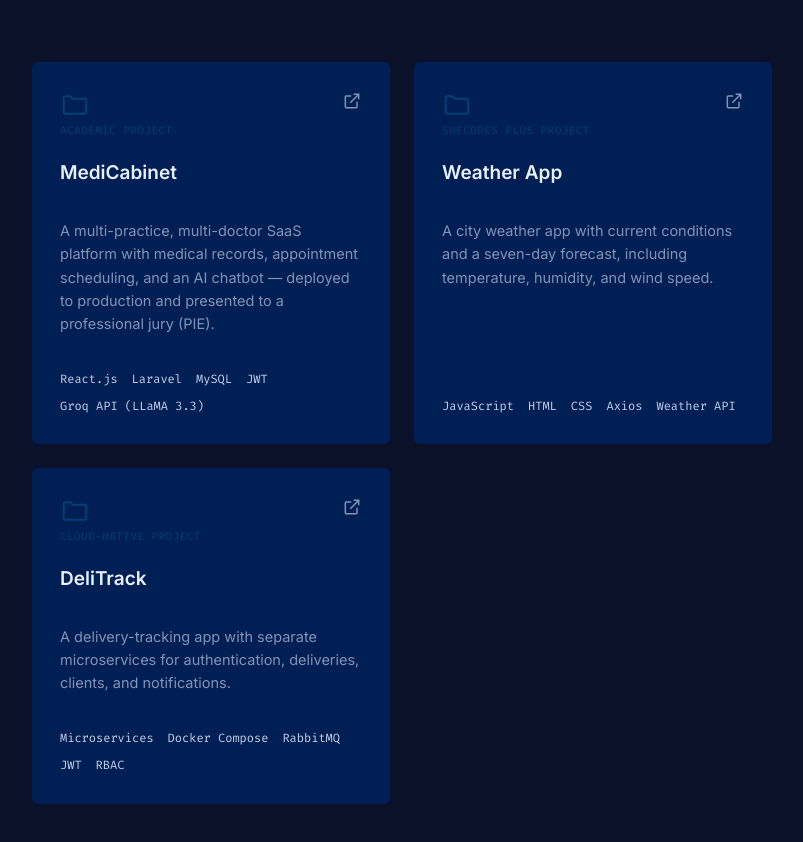
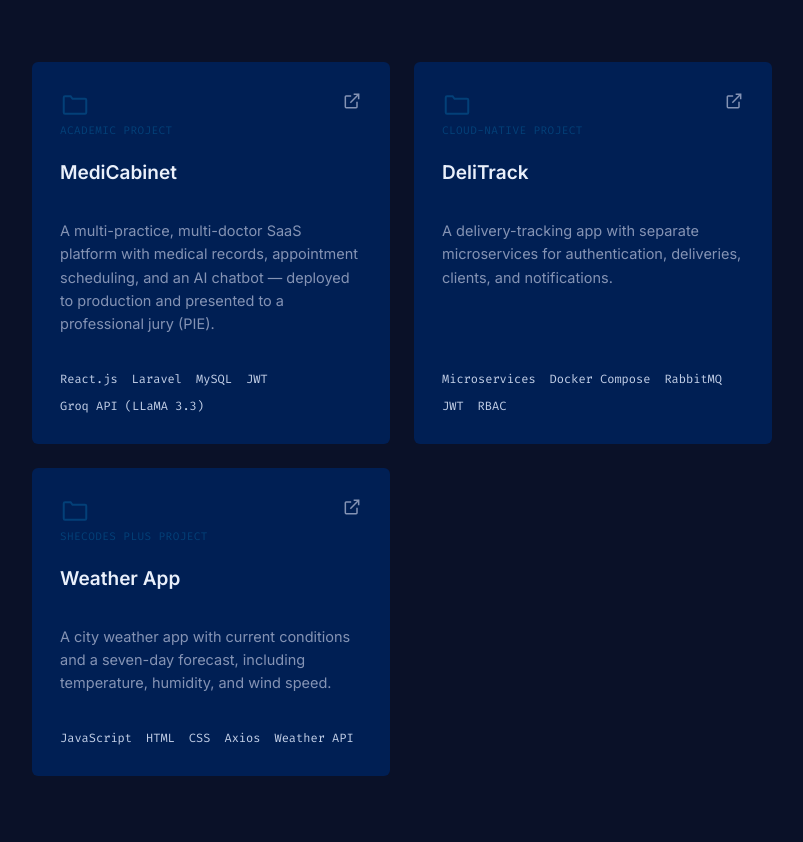
Before and after one commit to Fadwa-Saif/Portfolio-Fadwa-saif, a React (Vite) app in the folder my-portfolio/: page / in a window 1280 px wide. Shown: the part 2540-3382 px from the top of the page, without its empty margins (318-1121 px from the left). Built offline with nearby package versions, Linux system fonts and the light colour scheme.

Commit message:
reorder projects

```diff
--- a/my-portfolio/src/App.jsx
+++ b/my-portfolio/src/App.jsx
@@ -85,18 +85,18 @@ const PROJECTS = [
     link: "https://gitlab.com/Fadwa-Saif/MediCabinet-Projet-de-synthese-FrontEnd",
   },
   {
+    name: "DeliTrack",
+    tag: "Cloud-Native Project",
+    desc: "A delivery-tracking app with separate microservices for authentication, deliveries, clients, and notifications.",
+    tech: ["Microservices", "Docker Compose", "RabbitMQ", "JWT", "RBAC"],
+    link: "https://github.com/Fadwa-Saif/Projet-app-cloud-native-Suivi-de-Livraisons",
+  },
+  {
     name: "Weather App",
     tag: "SheCodes Plus Project",
     desc: "A city weather app with current conditions and a seven-day forecast, including temperature, humidity, and wind speed.",
     tech: ["JavaScript", "HTML", "CSS", "Axios", "Weather API"],
     link: "https://github.com/Fadwa-Saif/Weather-app",
-  },
-  {
-    name: "DeliTrack",
-    tag: "Cloud-Native Project",
-    desc: "A delivery-tracking app with separate microservices for authentication, deliveries, clients, and notifications.",
-    tech: ["Microservices", "Docker Compose", "RabbitMQ", "JWT", "RBAC"],
-    link: "https://github.com/Fadwa-Saif/Projet-app-cloud-native-Suivi-de-Livraisons",
   },
 ];
 
```
